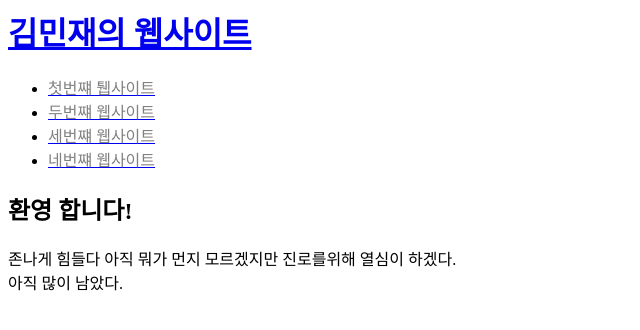
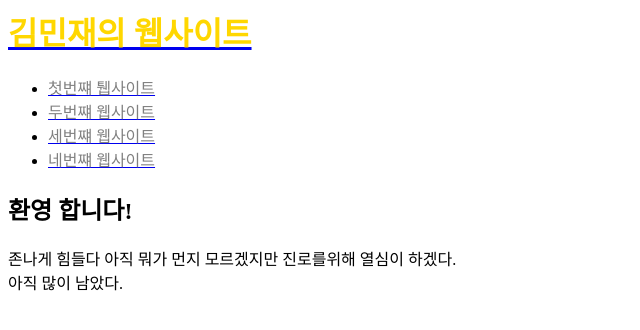
Before and after one commit to HelloNever/Web, a plain HTML site: page index.html in a window 1280 px wide. Shown: the whole page, without its empty margins (0-640 px from the left). Drawn offline with Linux system fonts and the light colour scheme.

Commit message:
Add files via upload
ㅁ

```diff
--- a/index.html
+++ b/index.html
@@ -1,9 +1,9 @@
 <!doctype>
 <html>
 	<head>
-		<title><font color="gold">웹 사이트</font></title>
+		<title>웹 사이트</title>
 		<meta charset="utf-8">
-		<h1><a href="index.html">김민재의 웹사이트</a></h1>
+		<h1><a href="index.html"><font color="gold">김민재의 웹사이트</font></a></h1>
 	</head>
 	<body>
 		<ul>
```
